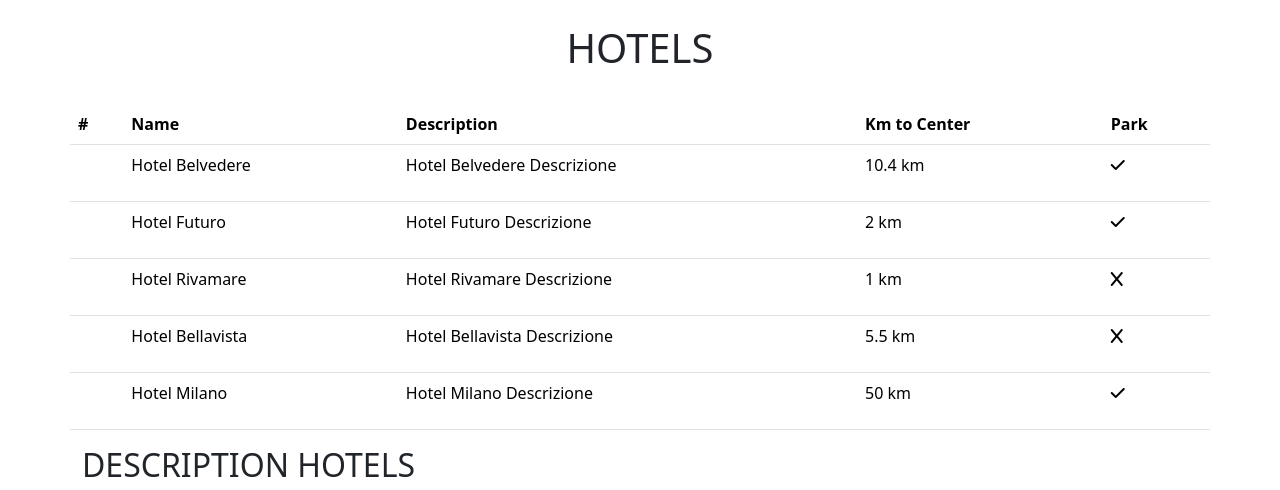
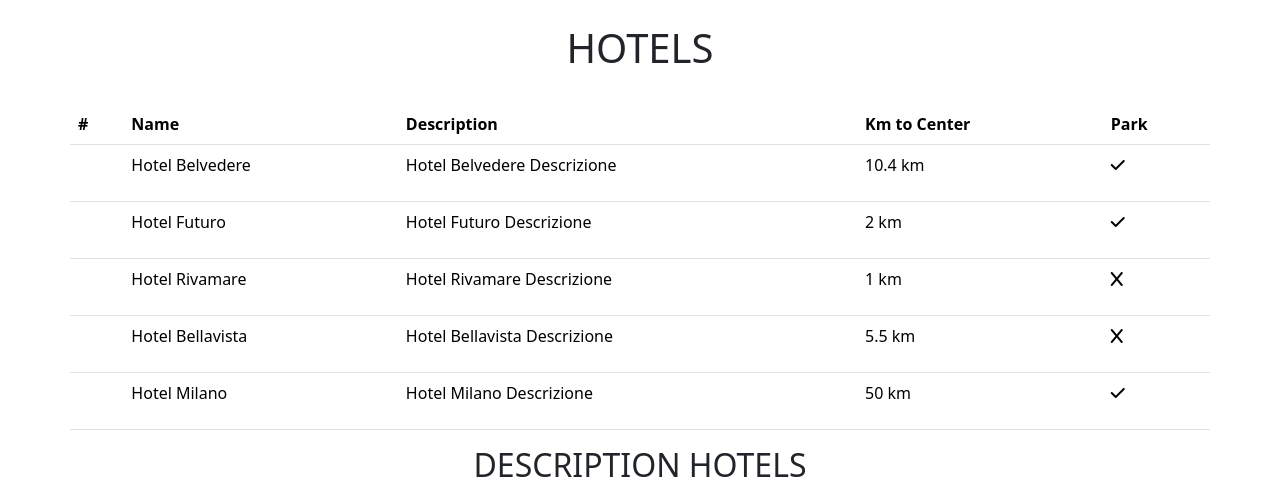
Before and after one commit to mattemutti/php-hotel, a PHP site: page / in a window 1280 px wide. Shown: the top 490 px of the page. Run offline with PHP 8.4, Linux system fonts and the light colour scheme.

```diff
--- a/index.php
+++ b/index.php
@@ -104,7 +104,7 @@
 	 	<?php endforeach; ?>
 	</table>
 
-	<h2>DESCRIPTION HOTELS</h2>
+	<h2 class="text-center">DESCRIPTION HOTELS</h2>
 	<?php foreach ($hotels as $key => $hotel) : ?>
 		<div class="card col-4 p-4" style="">
 			<img src="https://picsum.photos/200" class="card-img-top" alt="...">
```
